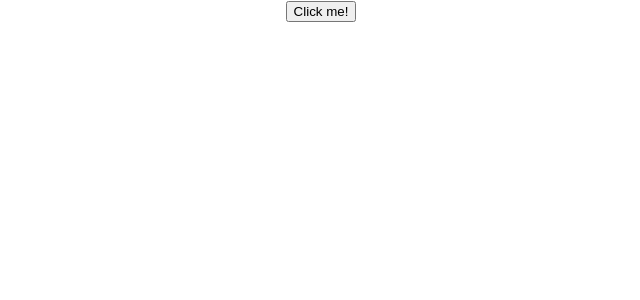
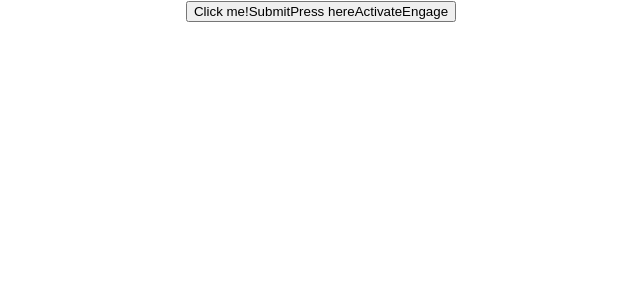
Before and after one commit to kehuanW/typescript-learning, a React (Create React App) app in the folder my-app/: page / in a window 1280 px wide. Shown: the top 300 px of the page, without its empty margins (319-959 px from the left). Built offline with nearby package versions, Linux system fonts and the light colour scheme.

Commit message:
readonly value

```diff
--- a/my-app/src/components/Button.tsx
+++ b/my-app/src/components/Button.tsx
@@ -1,17 +1,20 @@
 import React, { useRef } from 'react';
 
-type User = {
-    name: string;
-    age: string
-}
+const buttonTextOptions = [
+    'Click me!',
+    'Submit',
+    'Press here',
+    'Activate',
+    'Engage'
+] as const;
 
 const Button = () => {
 
-    const ref = useRef<HTMLButtonElement | null>(null)
-
    return (
-       <button ref={ref}>
-           Click me!
+       <button>
+           {buttonTextOptions.map((text, index) => {
+                return text
+            })}
        </button>
    );
 }
```
